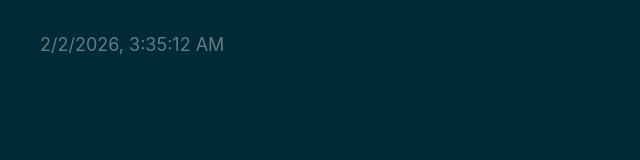
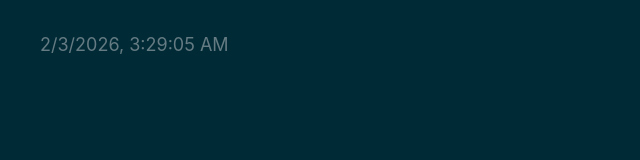
Before and after one commit to web3cave/5-elon-musk, a plain HTML site: page index.html in a window 1280 px wide. Shown: the full height of the page, 0-640 px from the left. Drawn offline with Linux system fonts and the light colour scheme.

Commit message:
deploy: f8e56c30efe1e0f2db5e36ce8dc77514ff5e6a7d

```diff
--- a/index.html
+++ b/index.html
@@ -54,8 +54,8 @@
     <!-- %after-body-begin.html% -->
 
     <footer>
-      <a class="footer-link" href="https://github.com/web3cave/5-elon-musk/actions/runs/21576428600">
-        <time id="build-timestamp" datetime="2026-02-02T03:35:12.243Z">2026-02-02T03:35:12.243Z</time>
+      <a class="footer-link" href="https://github.com/web3cave/5-elon-musk/actions/runs/21615746887">
+        <time id="build-timestamp" datetime="2026-02-03T03:29:05.964Z">2026-02-03T03:29:05.964Z</time>
       </a>
       <a class="footer-link" href="https://github.com/osmoscraft/osmosfeed">osmosfeed 1.15.1</a>
     </footer>
```
Also changed, not shown: 1 other file.
